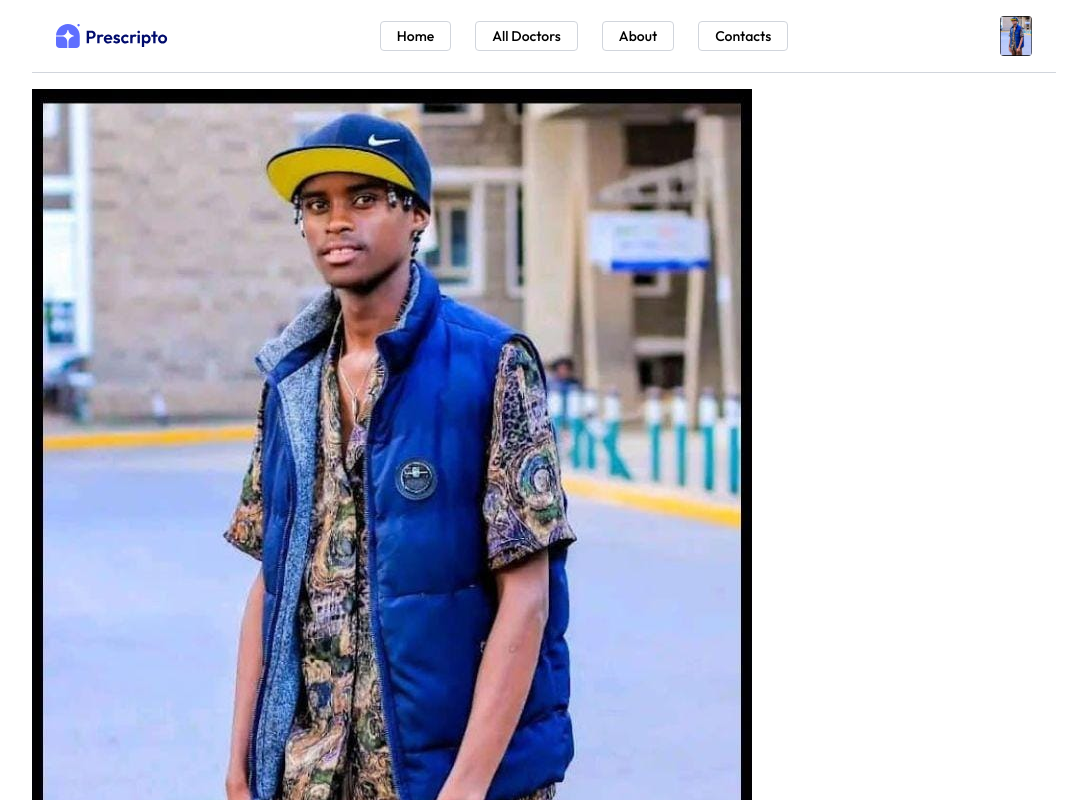
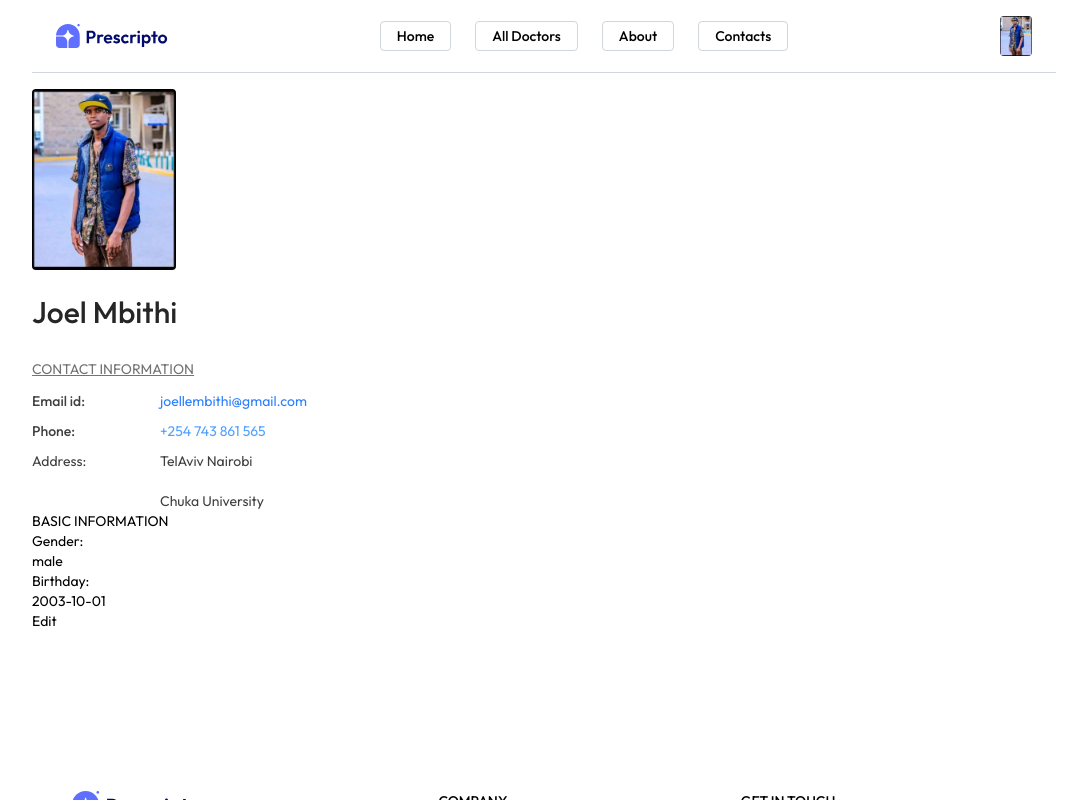
Before and after one commit to JoelMbithi/App-Project, a React app in the folder frontend/: page /profile in a window 1280 px wide. Shown: the top 800 px of the page, without its empty margins (96-1183 px from the left). Built offline with nearby package versions, Linux system fonts and the light colour scheme; the HTML template or start-up script is replaced by a standard one.

Commit message:
doing styling

```diff
--- a/frontend/src/Pages/Profile.jsx
+++ b/frontend/src/Pages/Profile.jsx
@@ -18,27 +18,27 @@
 
   const [isEdit, setIsEdit] = useState(false)
   return (
-    <div>
-      <img src={userData.image} alt='' />
+    <div className='max-w-lg flex flex-col gap-2 text-sm'>
+      <img className='w-36 rounded' src={userData.image} alt='' />
 
       {
           isEdit
-          ? <input onChange={e => setUserData(prev =>({...prev,name:e.target.value}))}  value={userData.name} type="text"/>
-          : <p>{userData.name}</p>
+          ? <input className='bg-gray-200 rounded px-2 text-3xl font-medium max-w-60 mt-4' onChange={e => setUserData(prev =>({...prev,name:e.target.value}))}  value={userData.name} type="text"/>
+          : <p className='font-medium text-3xl text-neutral-800 mt-4'>{userData.name}</p>
          }
 
-      <hr />
+      <hr className='bf-zinc-400 h-[1px] border-none' />
       <div>
-        <p>CONTACT INFORMATION</p>
-      </div>
-      <div>
-        <p>Email id:</p>
-        <p>{userData.email}</p>
-        <p>Phone:</p>
+        <p className='text-neutral-500 underline mt-3'>CONTACT INFORMATION</p>
+
+      <div className='grid grid-cols-[1fr_3fr] gap-y-2.5 mt-3 text-neutral-700'>
+        <p className='font-medium'>Email id:</p>
+        <p className='text-blue-500'>{userData.email}</p>
+        <p className='font-medium'>Phone:</p>
         {
           isEdit
-            ? <input onClick={e => setUserData(prev => ({ ...prev, phone: e.target.value }))} value={userData.phone} type='text' />
-            : <p>{userData.phone}</p>
+            ? <input className='bg-gray-200 rounded px-3 max-w-52' onClick={e => setUserData(prev => ({ ...prev, phone: e.target.value }))} value={userData.phone} type='text' />
+            : <p className='text-blue-400'>{userData.phone}</p>
         }
         <p>Address:</p>
         {
@@ -86,6 +86,7 @@
         }
       </div>
     </div>
+    </div>
 
   )
 }
```
